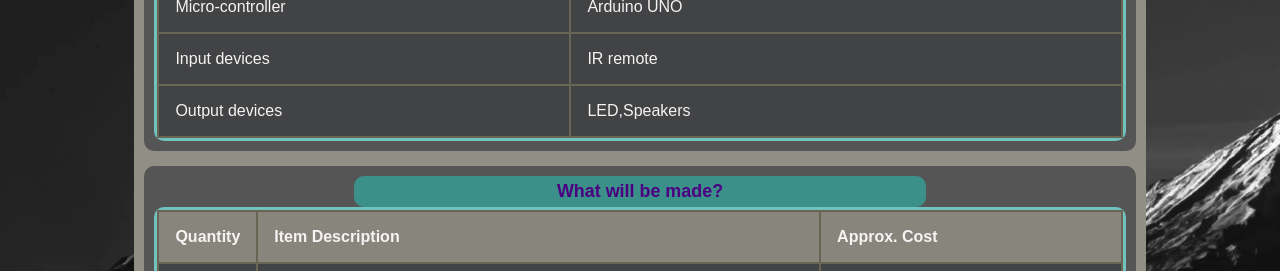
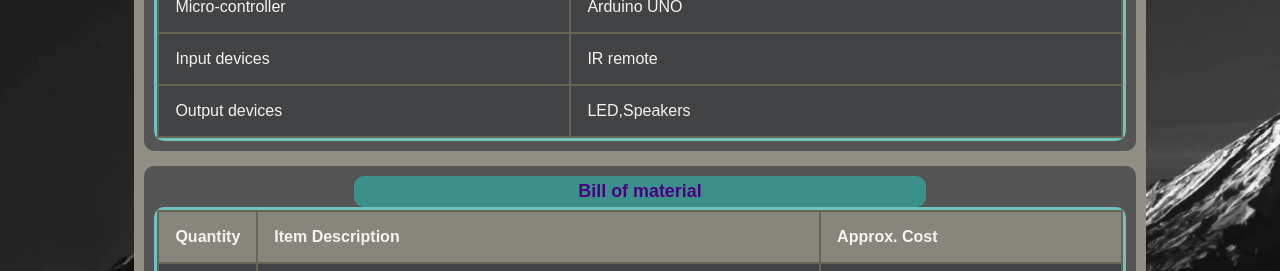
Before and after one commit to Ongjingkai/Newsite, a plain HTML site: page finalproject/proposal.html in a window 1280 px wide. Shown: the part 727-998 px from the top of the page. Drawn offline with Linux system fonts and the light colour scheme.

Commit message:
Update proposal.html

```diff
--- a/finalproject/proposal.html
+++ b/finalproject/proposal.html
@@ -120,7 +120,7 @@
 
 <div id="box">
 <div id="boxc" align="center">
-<h3 style="color:Indigo" id="html">What will be made?</h3>
+<h3 style="color:Indigo" id="html">Bill of material</h3>
 </div>
 <div id="boxcc">
 
```
